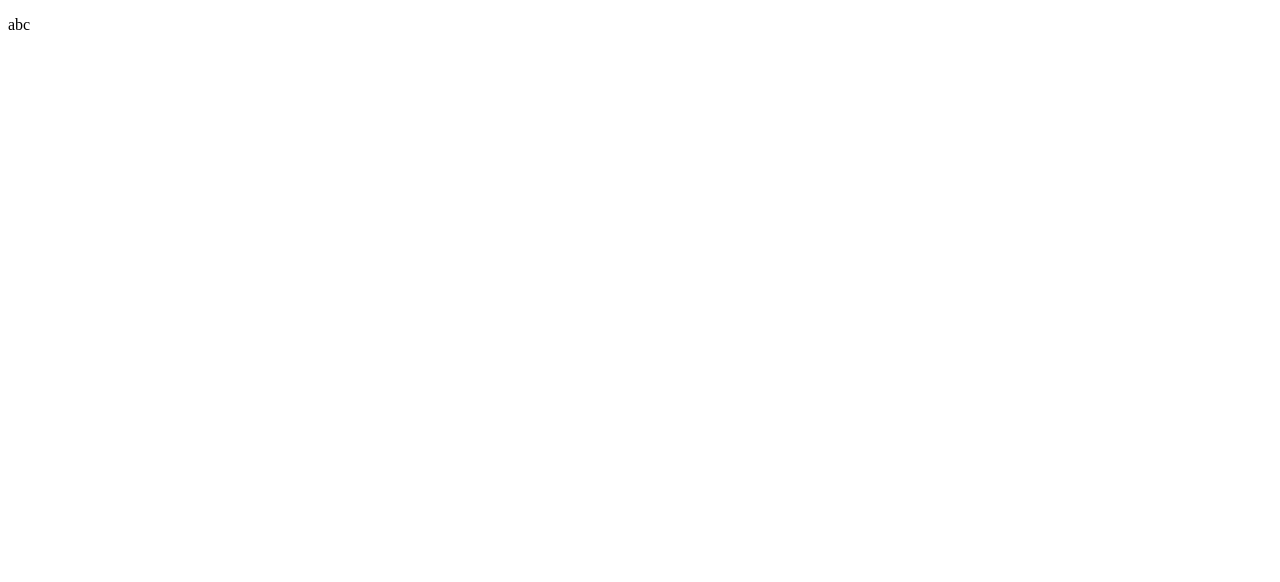
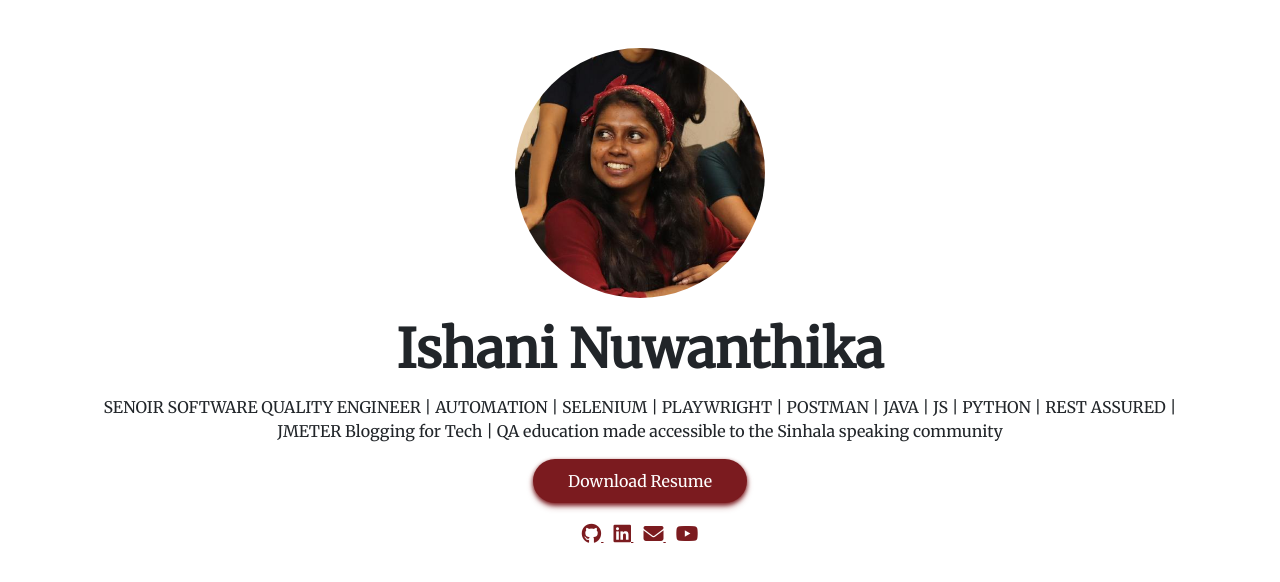
Before and after one commit to nuwanthikaishani/nuwanthikaishani.github.io, a plain HTML site: page index.html in a window 1280 px wide. Drawn offline with nearby package versions, Linux system fonts and the light colour scheme.

Commit message:
laptop screen view done

```diff
--- /dev/null
+++ b/assets/css/style.css
@@ -0,0 +1,34 @@
+body {
+    font-family: 'Merriweather', serif;
+}
+h1, h2, h3 {
+  font-family: 'Poppins', sans-serif;
+}
+.social-links {
+   margin: 20px 20px;
+}
+.social-links a{
+  color: #7b1b1f;
+  margin: 5px;
+  font-size: 10px;
+}
+.protfolio-img{
+    border-radius: 90%;width: 250px;
+    height: auto;
+}
+.heading-1{
+font-family: 'Merriweather', serif;
+    font-size: 53px;
+    text-align: center;
+    padding-top: 20px;font-weight: 900;
+    letter-spacing: 0px;    padding-bottom: 5px;
+
+}
+.download-btn{
+background: #7b1b1f;
+    color: #fff;
+    width: auto;
+    padding: 10px 35px;
+    border-radius: 24px;box-shadow: 0 4px 6px #7b1b1f63, 0 2px 4px #7b1b1f;text-decoration: none;display: block;
+  width: fit-content;
+  margin: 0 auto;}
--- a/index.html
+++ b/index.html
@@ -3,8 +3,50 @@
 <head>
     <meta charset="UTF-8">
     <title>Ishani Nuwanthika</title>
+  <!-- Bootstrap 5 CSS -->
+    <link href="https://cdn.jsdelivr.net/npm/bootstrap@5.3.3/dist/css/bootstrap.min.css" rel="stylesheet">
+    <link href="https://fonts.googleapis.com/css2?family=Merriweather&family=Poppins:wght@400;600&display=swap" rel="stylesheet">
+    <link rel="stylesheet" href="https://cdnjs.cloudflare.com/ajax/libs/font-awesome/6.5.0/css/all.min.css">
+    <link href="assets/css/style.css" rel="stylesheet"/>
 </head>
 <body>
-<p>abc</p>
+
+      <div class="container mt-5">
+          <div class="col-md-12" >
+              <img class="mx-auto d-block protfolio-img" src="assets/img/2.jpg">
+          </div>
+            <h1 class="heading-1">Ishani Nuwanthika</h1>
+            <p class="text-center">
+              SENOIR SOFTWARE QUALITY ENGINEER | AUTOMATION | SELENIUM | PLAYWRIGHT | POSTMAN | JAVA | JS | PYTHON | REST ASSURED | JMETER
+              Blogging for Tech | QA education made accessible to the Sinhala speaking community
+            </p>
+        <a class="download-btn" href="assets/cv/IshaniNuwanthika%20-SQA.pdf" target="_blank">Download Resume</a>
+          <div class="social-links text-center">
+              <!-- GitHub -->
+              <a href="https://github.com/nuwanthikaishani" target="_blank">
+                  <i class="fab fa-github fa-2x"></i>
+              </a>
+
+              <!-- LinkedIn -->
+              <a href="https://www.linkedin.com/in/ishani-nuwanthika/" target="_blank">
+                  <i class="fab fa-linkedin fa-2x"></i>
+              </a>
+
+              <!-- Gmail (mailto link) -->
+              <a href="mailto:nuwanthikaishani@gmail.com">
+                  <i class="fas fa-envelope fa-2x"></i>
+              </a>
+
+              <!-- YouTube -->
+              <a href="https://www.youtube.com/@qajournalbyish" target="_blank">
+                  <i class="fab fa-youtube fa-2x"></i>
+              </a>
+
+          </div>
+      </div>
+
+    <!-- Bootstrap 5 JS (with Popper) -->
+    <script src="https://cdn.jsdelivr.net/npm/bootstrap@5.3.3/dist/js/bootstrap.bundle.min.js"></script>
+
 </body>
 </html>
```
Also changed, not shown: assets/img/1.jpg (added), assets/img/2.jpg (added), 1 other file.
